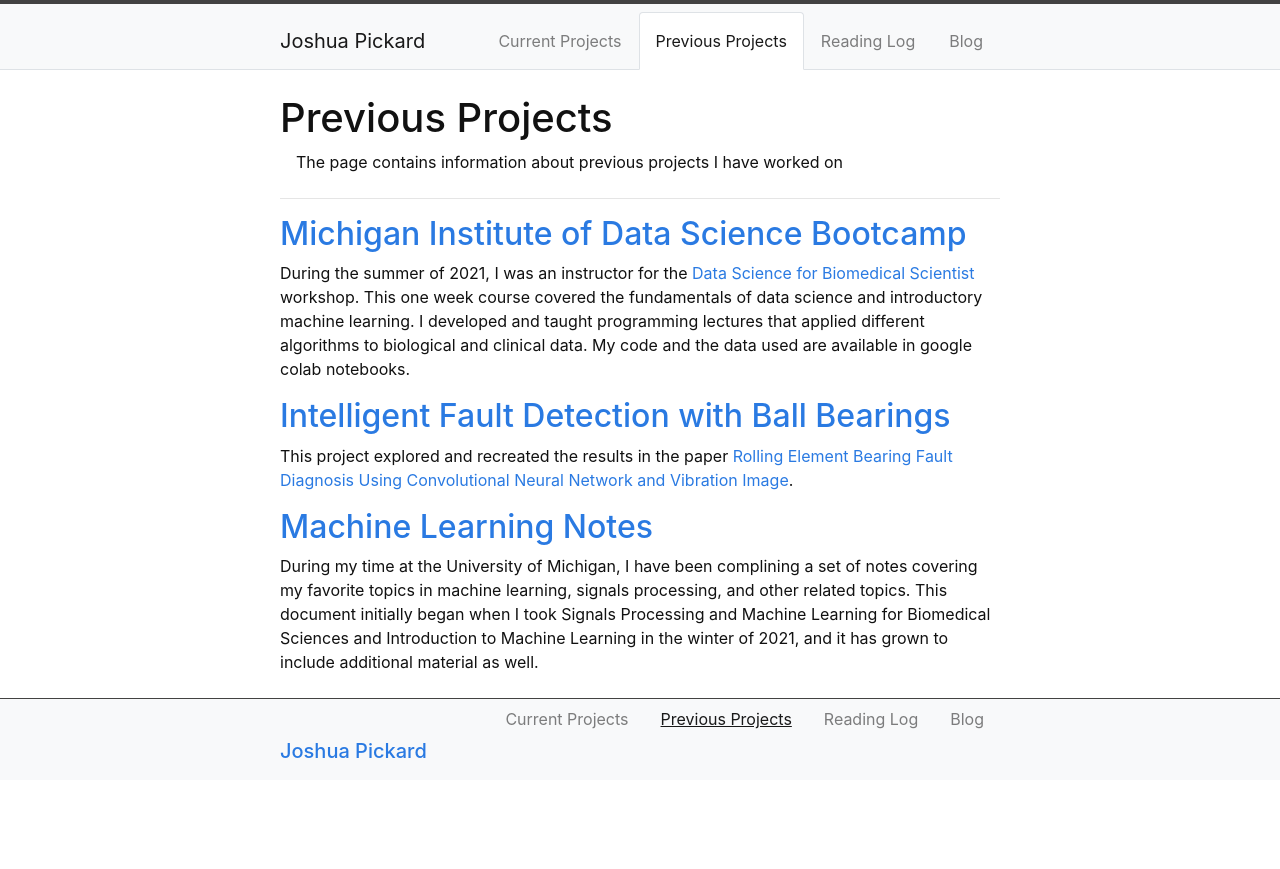
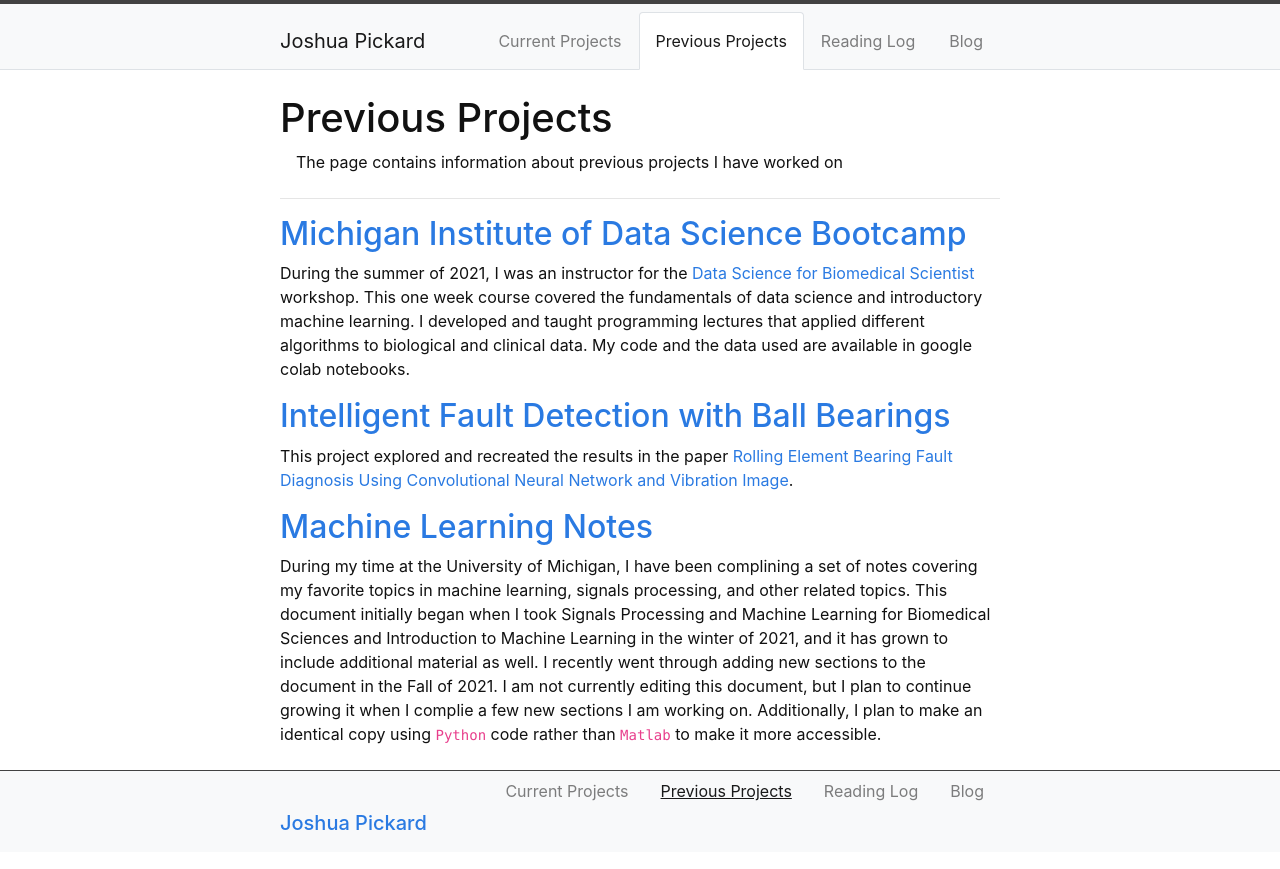
Before and after one commit to Jpickard1/jpickard1.github.io, a Jekyll site: the page built from content/2-Previous_projects.md, in a window 1280 px wide. Shown: the top 869 px of the page. Built offline with Jekyll 4.4.1, drawn with Linux system fonts in a browser that asks for light colours.

Commit message:
Update 2-Previous_projects.md

```diff
--- a/content/2-Previous_projects.md
+++ b/content/2-Previous_projects.md
@@ -13,6 +13,6 @@ During the summer of 2021, I was an instructor for the [Data Science for Biomedi
 
 This project explored and recreated the results in the paper [Rolling Element Bearing Fault Diagnosis Using Convolutional Neural Network and Vibration Image](https://www.sciencedirect.com/science/article/abs/pii/S1389041717303261).
 
-## [Machine Learning Notes](https://www.overleaf.com/read/mtqnnjcbxtsk)
+## [Machine Learning Notes](https://drive.google.com/file/d/1-IX-_AwHDNvIuR2fkbN5uYLO6sQLxs2J/view?usp=sharing)
 
-During my time at the University of Michigan, I have been complining a set of notes covering my favorite topics in machine learning, signals processing, and other related topics. This document initially began when I took Signals Processing and Machine Learning for Biomedical Sciences and Introduction to Machine Learning in the winter of 2021, and it has grown to include additional material as well.
+During my time at the University of Michigan, I have been complining a set of notes covering my favorite topics in machine learning, signals processing, and other related topics. This document initially began when I took Signals Processing and Machine Learning for Biomedical Sciences and Introduction to Machine Learning in the winter of 2021, and it has grown to include additional material as well. I recently went through adding new sections to the document in the Fall of 2021. I am not currently editing this document, but I plan to continue growing it when I complie a few new sections I am working on. Additionally, I plan to make an identical copy using `Python` code rather than `Matlab` to make it more accessible.
```
